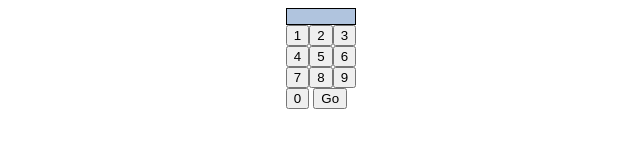
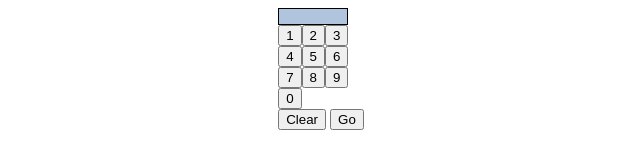
Before and after one commit to nannasagen/Uke1Modul1, a plain HTML site: page Kodelås.html in a window 1280 px wide. Shown: the whole page, without its empty margins (319-959 px from the left). Drawn offline with Linux system fonts and the light colour scheme.

Commit message:
Update Kodelås.html

```diff
--- a/Kodelås.html
+++ b/Kodelås.html
@@ -35,9 +35,10 @@
             <button id="b1" onclick="button(1)">1</button><button id="b2" onclick="button(2)">2</button><button id="b3" onclick="button(3)">3</button><br>
             <button id="b4" onclick="button(4)">4</button><button id="b5" onclick="button(5)">5</button><button id="b6" onclick="button(6)">6</button><br>
             <button  id="7" onclick="button(7)">7</button><button id="b8" onclick="button(8)">8</button><button id="b9" onclick="button(9)">9</button><br>
-            <button id="b0" onclick="button(0)">0</button>
+            <button id="b0" onclick="button(0)">0</button><br>
+            <button>Clear</button>
+            <button onclick= "press()">Go</button>
 
-            <button onclick= "press()">Go</button>
                     </div>
 
 
```
